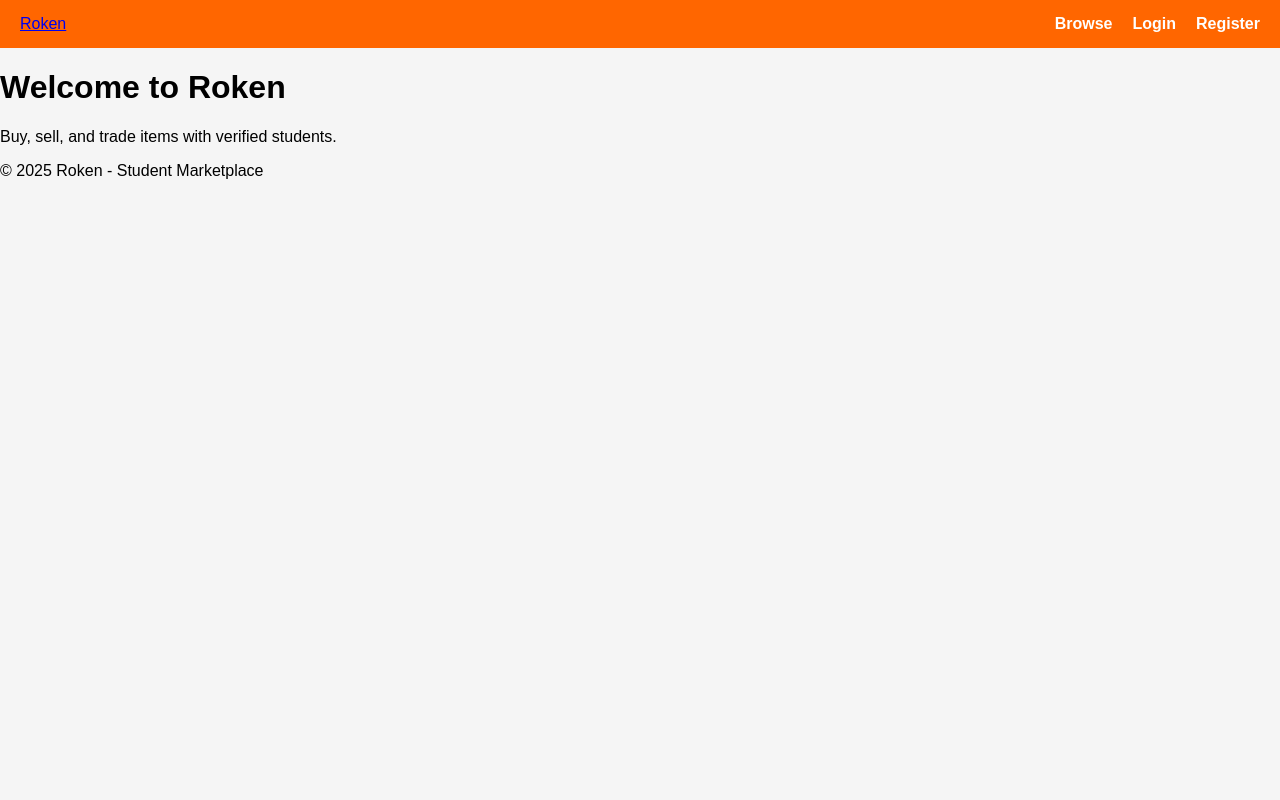
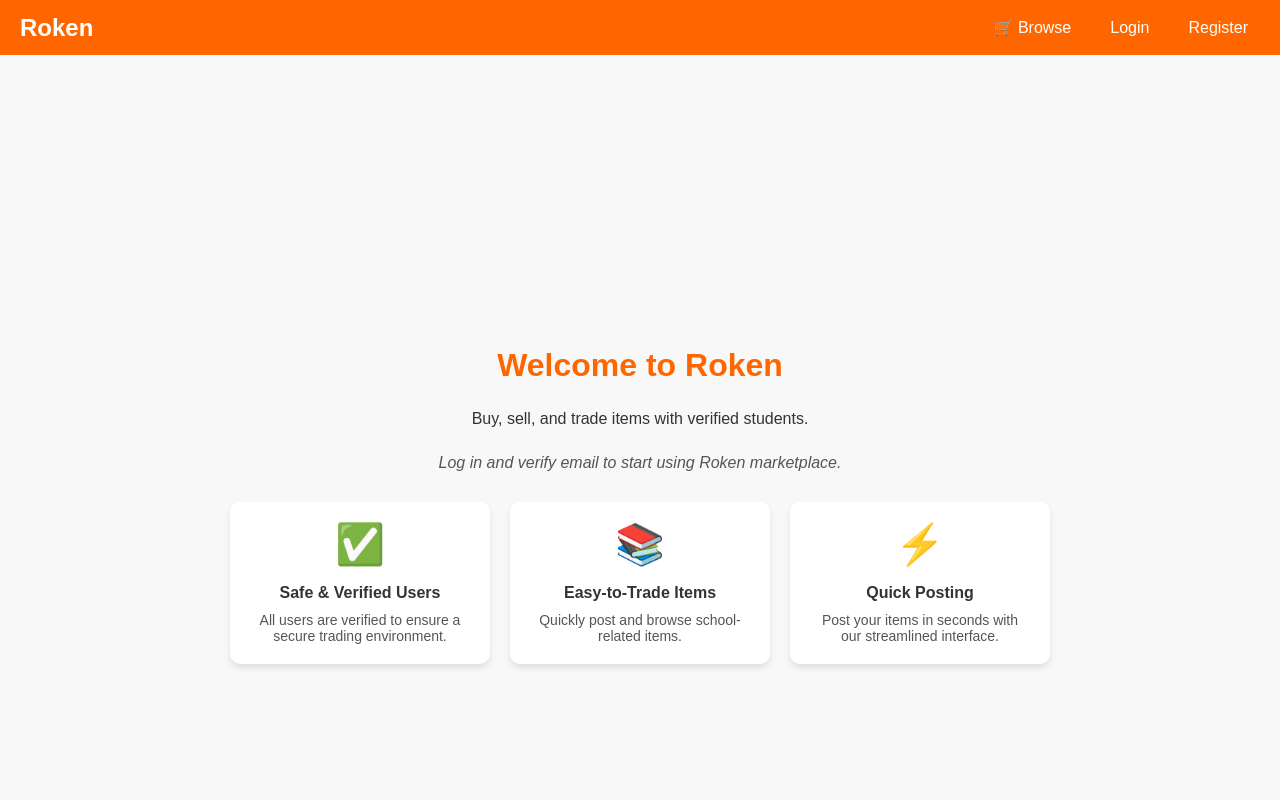
Before and after one commit to CarlosSilva02/roken, a React (Create React App) app: page / in a window 1280 px wide. Shown: the top 800 px of the page. Built offline with nearby package versions, Linux system fonts and the light colour scheme; no server answers; the HTML template or start-up script is replaced by a standard one.

Commit message:
Update homepage and UI improvements

```diff
--- a/src/components/Navbar.jsx
+++ b/src/components/Navbar.jsx
@@ -1,21 +1,80 @@
 import React from 'react';
-import { Link } from 'react-router-dom';
+import { Link, useLocation } from 'react-router-dom';
 import { useAuth } from '../context/AuthContext';
 
 export default function Navbar() {
   const { currentUser, logout } = useAuth();
+  const location = useLocation();
+
+  const isActive = (path) => location.pathname === path ? 'active' : '';
 
   return (
-    <nav className="navbar">
-      <Link to="/" className="logo">Roken</Link>
-      <div className="nav-links">
-        <Link to="/browse">Browse</Link>
-        {currentUser && <Link to="/mylistings">My Listings</Link>}
-	{currentUser && <Link to="/create-listing">+ Sell</Link>}
-        {!currentUser && <Link to="/login">Login</Link>}
-        {!currentUser && <Link to="/register">Register</Link>}
-        {currentUser && <button onClick={logout}>Logout</button>}
-      </div>
-    </nav>
+    <>
+      <nav className="navbar">
+        <Link to="/" className="logo">Roken</Link>
+        <div className="nav-links">
+          <Link to="/browse" className={isActive('/browse')}>🛒 Browse</Link>
+          {currentUser && (
+            <Link to="/mylistings" className={isActive('/mylistings')}>👤 My Listings</Link>
+          )}
+          {currentUser && (
+            <Link to="/create-listing" className={isActive('/create-listing')}>➕ Sell</Link>
+          )}
+          {!currentUser && <Link to="/login" className={isActive('/login')}>Login</Link>}
+          {!currentUser && <Link to="/register" className={isActive('/register')}>Register</Link>}
+          {currentUser && (
+            <button className="logout-btn" onClick={logout}>🚪 Logout</button>
+          )}
+        </div>
+      </nav>
+
+      <style>{`
+        .navbar {
+          display: flex;
+          justify-content: space-between;
+          align-items: center;
+          padding: 10px 20px;
+          background-color: #FF6600;
+          font-family: sans-serif;
+        }
+        .logo {
+          font-size: 24px;
+          font-weight: bold;
+          color: white;
+          text-decoration: none;
+        }
+        .nav-links {
+          display: flex;
+          gap: 15px;
+          align-items: center;
+        }
+        .nav-links a, .nav-links button {
+          display: flex;
+          align-items: center;
+          padding: 8px 12px;
+          border: none;
+          background: none;
+          color: white;
+          font-weight: 500;
+          text-decoration: none;
+          border-radius: 5px;
+          cursor: pointer;
+          transition: background 0.3s;
+        }
+        .nav-links a:hover, .nav-links button:hover {
+          background-color: #f08137c9; /* lighter orange on hover */
+        }
+        .nav-links a.active {
+          background-color: color: #FF6600; /* darker orange for active link */
+        }
+        .logout-btn {
+          background-color: #FF6600; /* green button for logout */
+          color: white;
+        }
+        .logout-btn:hover {
+          background-color: #FF6600; /* slightly darker green */
+        }
+      `}</style>
+    </>
   );
 }
--- a/src/pages/Home.jsx
+++ b/src/pages/Home.jsx
@@ -1,10 +1,130 @@
-import React from 'react';
+import React, { useEffect, useState } from 'react';
 
 export default function Home() {
+  const [loaded, setLoaded] = useState(false);
+
+  useEffect(() => {
+    // Trigger animation after component mounts
+    setLoaded(true);
+  }, []);
+
+  const styles = {
+    homePage: {
+      display: 'flex',
+      flexDirection: 'column',
+      justifyContent: 'center',
+      alignItems: 'center',
+      textAlign: 'center',
+      fontFamily: 'Arial, sans-serif',
+      padding: '40px 20px',
+      backgroundColor: '#f8f8f8',
+      color: '#333',
+      minHeight: '100vh',
+    },
+    h1: {
+      color: '#FF6600',
+      marginBottom: '10px',
+    },
+    p: {
+      color: '#333',
+      marginBottom: '10px',
+    },
+    smallText: {
+      color: '#555',
+      fontStyle: 'italic',
+      marginBottom: '30px',
+    },
+    cardsContainer: {
+      display: 'flex',
+      gap: '20px',
+      flexWrap: 'wrap',
+      justifyContent: 'center',
+    },
+    card: {
+      backgroundColor: 'white',
+      padding: '20px',
+      borderRadius: '10px',
+      width: '220px',
+      boxShadow: '0 4px 6px rgba(0,0,0,0.1)',
+      textAlign: 'center',
+      transition: 'transform 0.3s, opacity 0.3s',
+      cursor: 'pointer',
+      color: '#333',
+      opacity: 0,
+      transform: 'translateY(20px)',
+    },
+    cardLoaded: {
+      opacity: 1,
+      transform: 'translateY(0)',
+    },
+    icon: {
+      fontSize: '40px',
+      marginBottom: '15px',
+      color: '#FF6600',
+      animation: 'float 3s ease-in-out infinite alternate',
+    },
+    cardTitle: {
+      fontWeight: 'bold',
+      marginBottom: '10px',
+      color: '#333',
+    },
+    cardDescription: {
+      color: '#555',
+      fontSize: '14px',
+    },
+  };
+
+  const features = [
+    {
+      icon: '✅',
+      title: 'Safe & Verified Users',
+      description: 'All users are verified to ensure a secure trading environment.',
+    },
+    {
+      icon: '📚',
+      title: 'Easy-to-Trade Items',
+      description: 'Quickly post and browse school-related items.',
+    },
+    {
+      icon: '⚡',
+      title: 'Quick Posting',
+      description: 'Post your items in seconds with our streamlined interface.',
+    },
+  ];
+
   return (
-    <div className="home-page">
-      <h1>Welcome to Roken</h1>
-      <p>Buy, sell, and trade items with verified students.</p>
+    <div style={styles.homePage}>
+      <h1 style={styles.h1}>Welcome to Roken</h1>
+      <p style={styles.p}>Buy, sell, and trade items with verified students.</p>
+      <p style={styles.smallText}>
+        Log in and verify email to start using Roken marketplace.
+      </p>
+
+      <div style={styles.cardsContainer}>
+        {features.map((feature, index) => (
+          <div
+            key={index}
+            style={{
+              ...styles.card,
+              ...(loaded ? styles.cardLoaded : {}),
+              transitionDelay: `${index * 0.2}s`, // stagger animation
+            }}
+            onMouseOver={e => e.currentTarget.style.transform = 'translateY(-5px)'}
+            onMouseOut={e => e.currentTarget.style.transform = 'translateY(0)'}
+          >
+            <div style={styles.icon}>{feature.icon}</div>
+            <div style={styles.cardTitle}>{feature.title}</div>
+            <div style={styles.cardDescription}>{feature.description}</div>
+          </div>
+        ))}
+      </div>
+
+      <style>{`
+        @keyframes float {
+          0% { transform: translateY(0); }
+          100% { transform: translateY(-10px); }
+        }
+      `}</style>
     </div>
   );
 }
```
